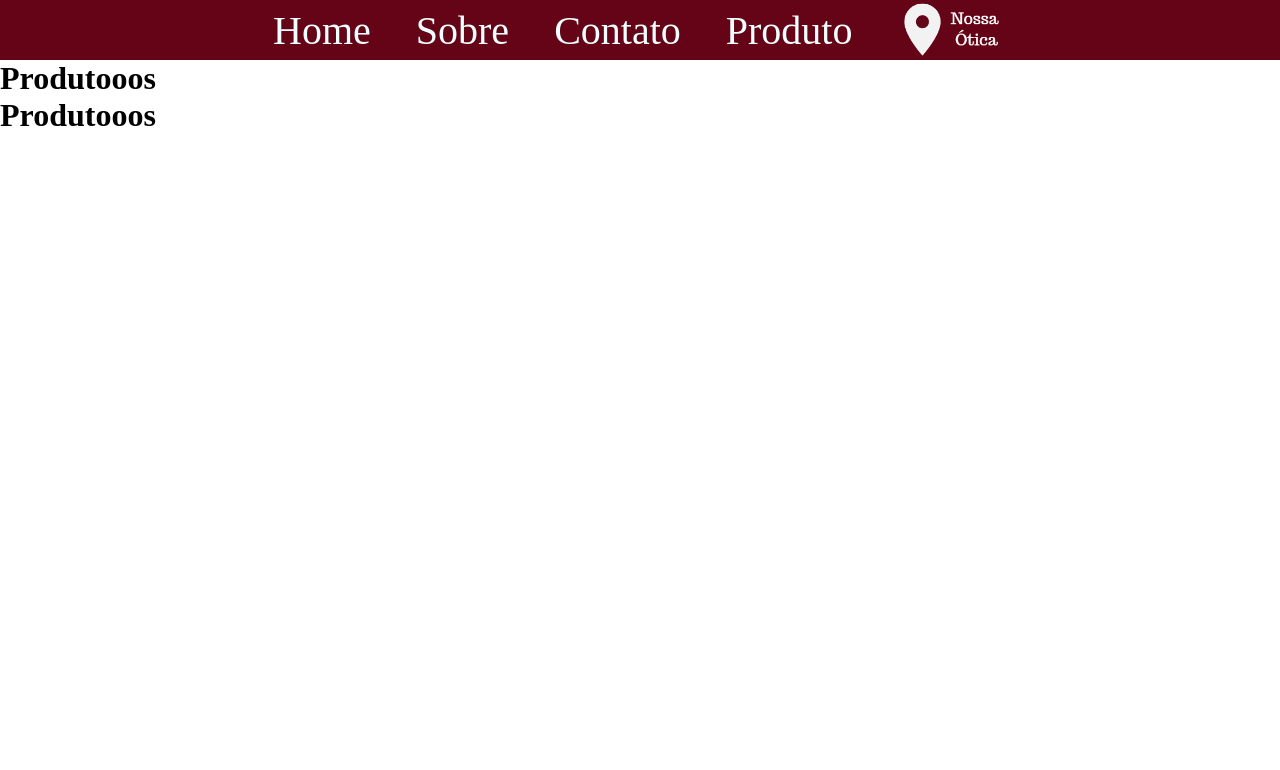
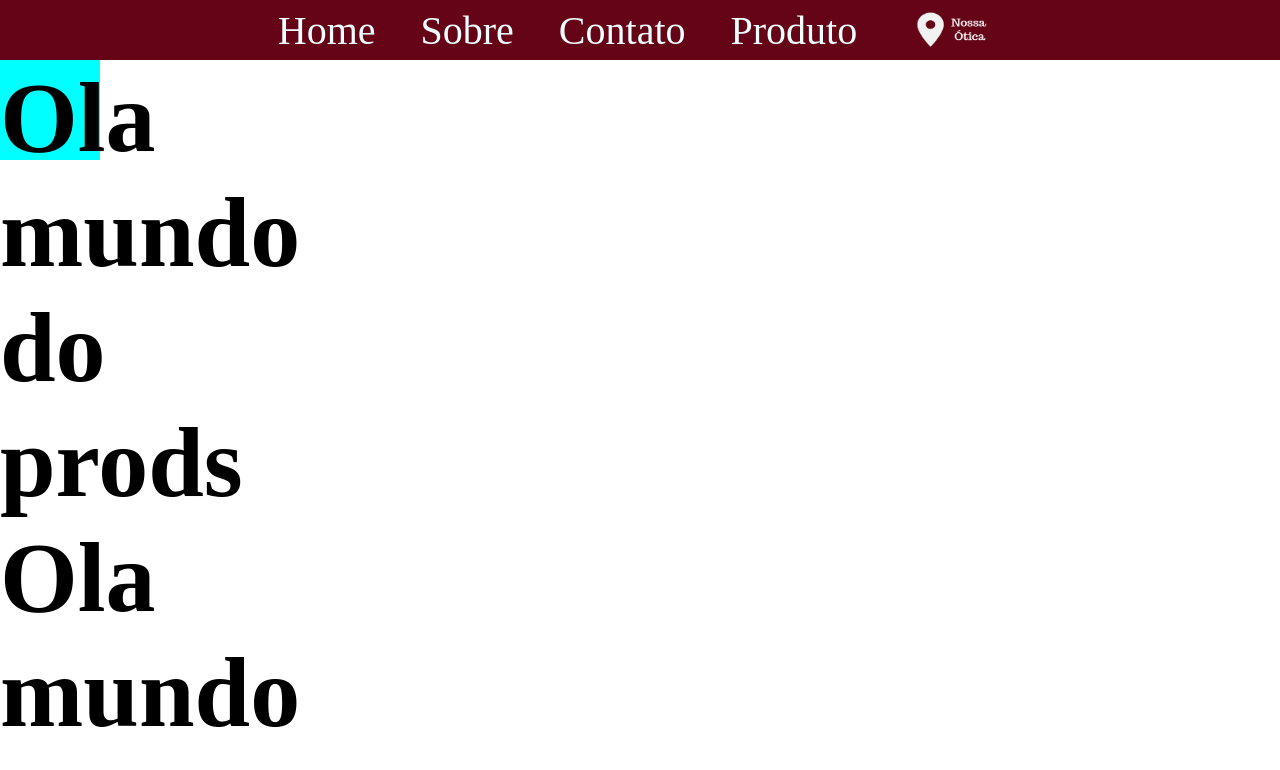
Before and after one commit to Meirelis/notrevision, a React (Vite) app: page /Produto in a window 1280 px wide. Shown: the top 770 px of the page. Built offline with nearby package versions, Linux system fonts and the light colour scheme.

Commit message:
inicio da tela de produtos

```diff
--- a/src/App.jsx
+++ b/src/App.jsx
@@ -3,8 +3,9 @@ import { BrowserRouter, Route, Routes } from "react-router-dom"
 import Home from "./pages/home/Home"
 import Sobre from "./pages/Sobre"
 import Header from "./components/header/Header"
-import Produto from "./pages/Produto"
+
 import Contato from "./pages/Contato"
+import Produto from "./pages/Produto/Produto"
 
 function App() {
   return (
--- /dev/null
+++ b/src/components/prods/Prods.css
@@ -0,0 +1,10 @@
+h1{
+    font-size: 100px;
+}
+img{
+    border: 1px;
+    padding: 10px;
+    border-color: brown;
+    height: 100px;
+    width: 100px;
+}
--- /dev/null
+++ b/src/components/prods/Prods.jsx
@@ -0,0 +1,8 @@
+import './Prods.css'
+function Prods(){
+    return (
+        <h1>Ola mundo do prods</h1>
+    )
+}
+
+export default Prods;
--- a/src/pages/Produto.jsx
+++ /dev/null
@@ -1,9 +0,0 @@
-function Produto(){
-    return (
-        <>
-        <h1>Produtooos</h1>
-        <h1>Produtooos</h1>
-        </>
-    )
-}
-export default Produto;
--- /dev/null
+++ b/src/pages/Produto/Produto.css
@@ -0,0 +1,5 @@
+.cima{
+    height: 100px;
+    width: 100px;
+    background-color:aqua;
+}
--- /dev/null
+++ b/src/pages/Produto/Produto.jsx
@@ -0,0 +1,26 @@
+import Prods from "../../components/prods/prods";
+import "./Produto.css";
+
+
+function Produto(){
+    return (
+        <>
+            <div className="cima">
+            <Prods/>
+
+            <Prods/>
+
+
+            <Prods/>
+
+
+            <Prods/>
+
+            </div>
+            <div className="baixo">
+
+            </div>
+        </>
+    )
+}
+export default Produto;
```
